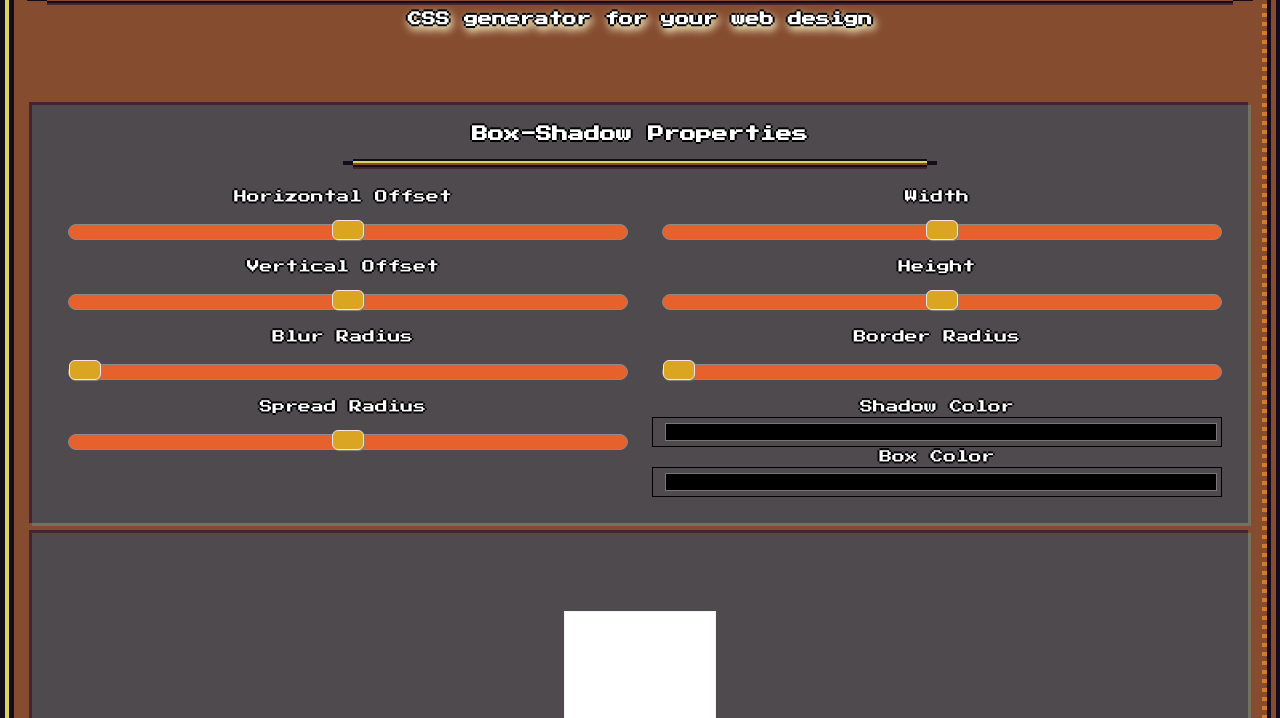
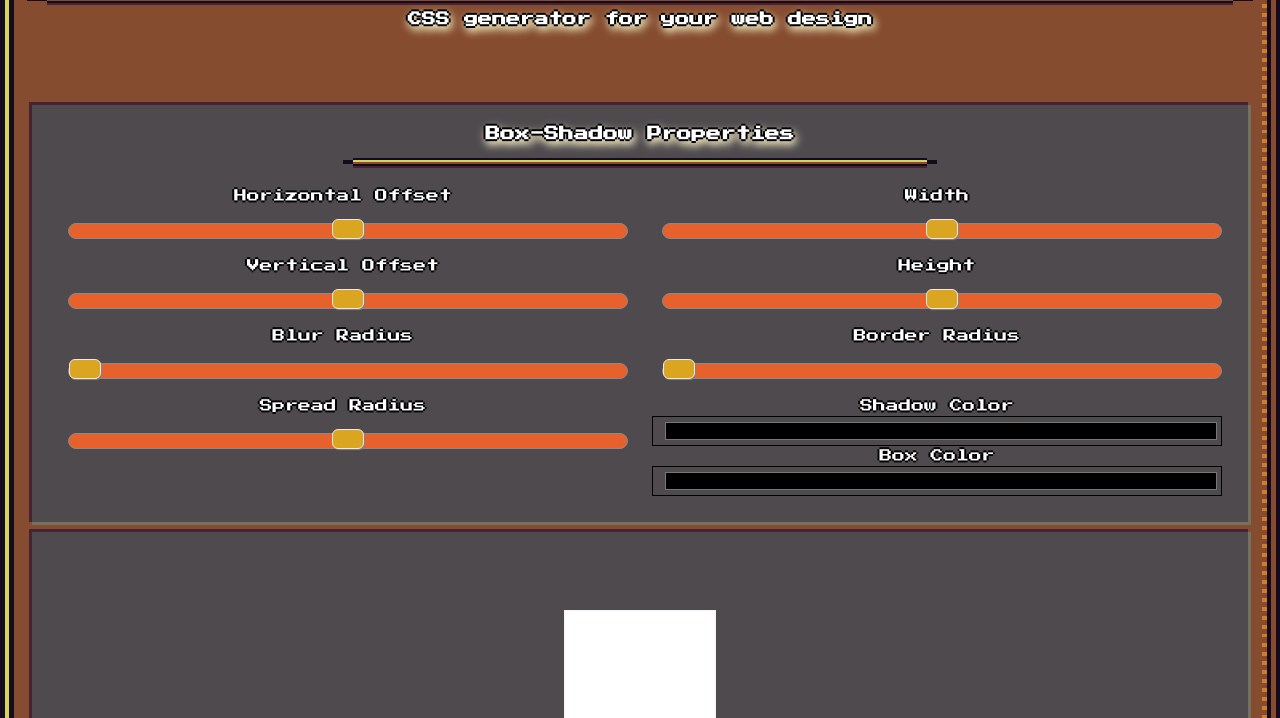
Before and after one commit to ariel2319/bosShadowGenerator, a website: page index.html in a window 1280 px wide. Shown: the part 82-800 px from the top of the page. Drawn offline with Linux system fonts and the light colour scheme.

Commit message:
Add files via upload

```diff
--- a/index.html
+++ b/index.html
@@ -31,7 +31,8 @@
         <!-- Espacio del Shadow Properties -->
 
         <section class="rpgui-container framed-grey ">
-          <h2 class="shadow-title">Box-Shadow Properties</h2>
+          <h2 class="shadow-title" style="font-size:115%;filter: drop-shadow(2px 4px 4px rgb(240, 230, 190));">
+            Box-Shadow Properties</h2>
           <hr class="golden" style="width: 50%;">
           <div class="rpgui-center framed props ">
 
@@ -95,7 +96,7 @@
 
         <!-- Espacio del BOX-SHADOW -->
 
-        <article class="box-main rpgui-container framed-grey ">
+        <article class="box-main rpgui-container framed-grey">
           <div class="box-show-prop">
             <div class="square" id="centralBox"></div>
           </div>
```
